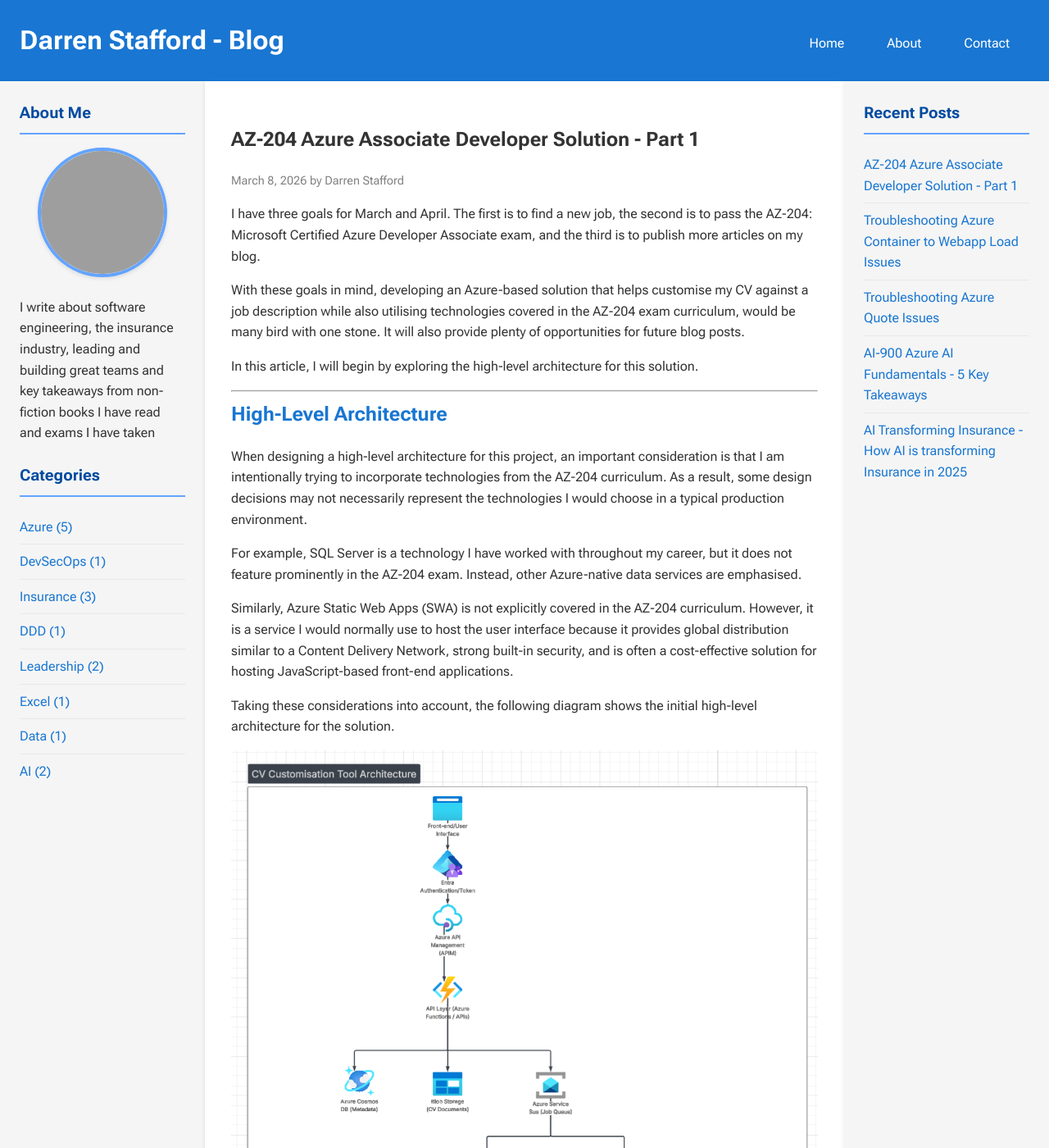
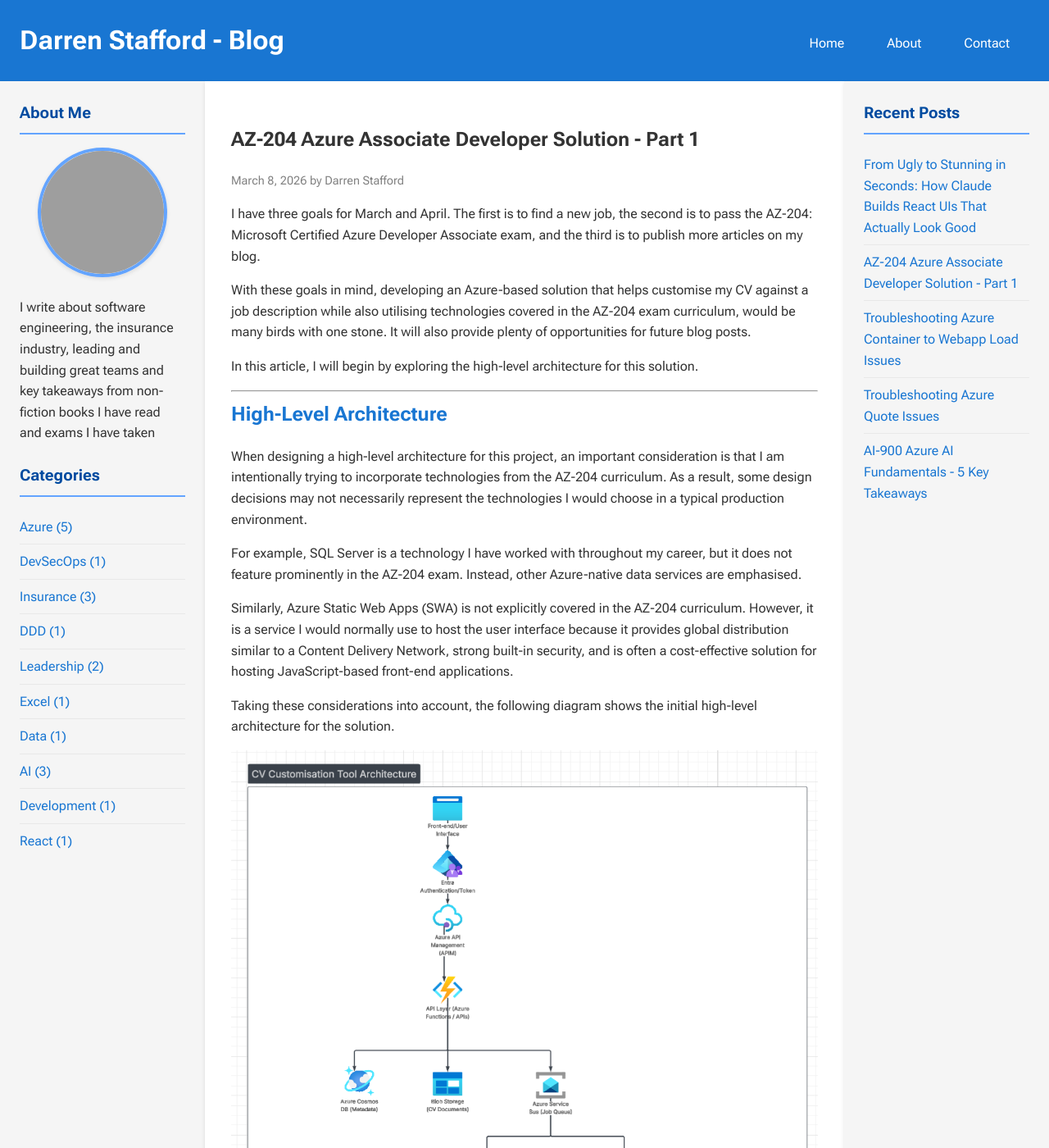
Before and after one commit to dazstaffs/blog, a Jekyll site: the page built from _posts/2026-03-08-AZ-204SolutionDesign.md, in a window 1280 px wide and 1400 px high. Shown: the whole window at 82% size. Built offline with Jekyll 4.4.1, drawn with Linux system fonts in a browser that asks for light colours; part of the change alters nothing that is shown; some of the changed text lies outside the part shown; grey boxes are pictures that could not be loaded.

Commit message:
Fixed a spelling mistake in my last post and added a new post on claude's ability to create UIs

```diff
--- a/_posts/2026-03-08-AZ-204SolutionDesign.md
+++ b/_posts/2026-03-08-AZ-204SolutionDesign.md
@@ -7,7 +7,7 @@ categories: [Azure]
 
 I have three goals for March and April. The first is to find a new job, the second is to pass the AZ-204: Microsoft Certified Azure Developer Associate exam, and the third is to publish more articles on my blog.
 
-With these goals in mind, developing an Azure-based solution that helps customise my CV against a job description while also utilising technologies covered in the AZ-204 exam curriculum, would be many bird with one stone. It will also provide plenty of opportunities for future blog posts.
+With these goals in mind, developing an Azure-based solution that helps customise my CV against a job description while also utilising technologies covered in the AZ-204 exam curriculum, would be many birds with one stone. It will also provide plenty of opportunities for future blog posts.
 
 In this article, I will begin by exploring the high-level architecture for this solution.
 
@@ -47,6 +47,6 @@ As the solution develops and I cover each phase in future blog posts, I will int
 
 This concludes the first post in what will become a series documenting the development of this solution.
 
-I am looking forward to the learning opportunities this project will provide and to sharing that journey through future articles. In the next post, I will begin building the front-end user interface.
+I am looking forward to the learning opportunities this project will provide and to sharing that journey through future blog posts. In the next post, I will begin building the front-end user interface.
 
 If you have any thoughts on this initial design, I would welcome your feedback. Please feel free to get in touch via LinkedIn, email, or any of the other channels listed on my contact page.
--- /dev/null
+++ b/_posts/2026-03-11-Claude-React-UI.md
@@ -0,0 +1,119 @@
+---
+layout: post
+title: "From Ugly to Stunning in Seconds: How Claude Builds React UIs That Actually Look Good"
+date: 2026-03-11
+categories: [AI, Development, React]
+---
+
+I'll be honest with you: I went in as a skeptic.
+
+Like a lot of people building products right now, I've been on a tour of AI tools promising to turn prompts into polished interfaces. The pitch is always the same — describe what you want, hit enter, ship it. The reality? Usually a half-finished layout, generic color palettes, and the kind of UI that screams "AI-generated" before a user even clicks anything.
+
+So when Claude built me a fully functional, genuinely attractive React component — and then transformed a screenshot of a genuinely ugly UI into something I'd actually ship — I sat up and paid attention. This is what I found.
+
+---
+
+## The Problem With AI-Generated UIs (Until Now)
+
+Most AI tools that claim to build UIs fall into one of two failure modes.
+
+The first is the "I'll tell you what to do" problem. Ask ChatGPT to build a UI and, more often than not, you'll get a wall of instructions. Step 1: install Tailwind. Step 2: create a new component. Step 3: apply these classes. That's useful documentation, not a finished product. You're still doing all the work.
+
+The second is the "half a UI" problem. Dedicated UI tools like Uizard make a lot of promises, but in my testing they generated partial interfaces — placeholders where components should be, layouts that broke the moment you added real content, or designs that looked fine in isolation but fell apart as a cohesive product.
+
+Neither approach actually helps you ship. What you need is an AI that writes complete, production-grade code and understands design deeply enough to make good aesthetic choices autonomously.
+
+---
+
+## What Claude Does Differently
+
+Claude approaches UI generation the way a good designer-developer hybrid would. Before writing a line of code, it reads the context: Who is this for? What's the tone? What does this interface need to communicate? Then it commits to an aesthetic direction and executes it completely.
+
+Here's what that looks like in practice:
+
+- Typography that actually serves the design. Claude avoids the generic defaults (Arial, Inter, Roboto) that make AI output feel interchangeable. Instead, it pairs display fonts with body fonts intentionally, matching character to context.
+- Color palettes with a point of view. Not purple gradients on white. Not safe neutrals. Actual committed color choices — dominant hues with sharp accents — that give an interface personality.
+- Motion that earns its place. Subtle animations on load, micro-interactions on hover, staggered reveals — the kind of polish that separates a product that feels alive from one that feels static.
+- Mobile compatibility out of the box. Every UI Claude produces is responsive by default. It's not an afterthought — the layouts, spacing, and interactions work across screen sizes from the first generation, without a separate round of "now make it mobile-friendly."
+- Complete, runnable code. Not instructions. Not scaffolding. A working React component you can drop straight into your project.
+
+---
+
+## Test 1: Build Me Something Beautiful
+
+My first test was open-ended. I gave Claude a brief description of what I needed — a dashboard component for a SaaS product — and asked it to build something worth looking at. No design specs. No Figma file. Just a prompt.
+
+The result was not generic. Claude chose a refined dark-mode aesthetic with warm amber accents, used a distinctive serif display font for the headline metrics, and structured the layout with generous negative space that made the data breathe. The component had hover states, animated counters, and a sidebar that responded to interaction — all in a single file, using Tailwind utility classes.
+
+More importantly, it felt *designed*. Not assembled — designed. That's the difference that's hard to quantify but impossible to miss.
+
+![Image]({{ site.baseurl }}/assets/images/ClaudeBuildFromScratch.jpg)
+
+---
+
+## Test 2: Fix This Ugly UI
+
+The second test was more demanding: I uploaded a screenshot of a genuinely bad interface. We're talking inconsistent spacing, clashing colors, a font hierarchy that communicated nothing, and a layout that made it hard to find anything. The kind of UI that's functional but painful.
+
+I asked Claude to rebuild it. Not to describe how to improve it. To actually rebuild it.
+
+What came back was a complete redesign that preserved all the functionality of the original while fixing every aesthetic problem. Claude diagnosed the issues systematically — the visual hierarchy was inverted, the color use was creating noise rather than signal, the spacing was inconsistent at every breakpoint — and addressed each one in code. The result was something I'd actually be proud to show to users.
+
+![Image]({{ site.baseurl }}/assets/images/ClaudeUglyBefore.png)
+![Image]({{ site.baseurl }}/assets/images/ClaudeUglyAfter.jpg)
+
+---
+
+## Why This Matters for Builders
+
+There's a version of this that's just a neat demo. But for anyone actually building products, Claude's UI generation capability has real implications for how you work.
+
+Design used to be a bottleneck. You had an idea, you needed a designer to make it look credible, you waited. Or you used a template and your product looked like everyone else's template. Or you shipped something ugly and hoped the functionality would carry it.
+
+Claude collapses that bottleneck — not by lowering the bar, but by raising the floor. The output isn't "good enough for a prototype." It's genuinely good. Distinct. Considered. The kind of work that previously required someone with both design taste and React fluency sitting in the same seat.
+
+For solo founders, small teams, and anyone who's ever shipped a UI and quietly been embarrassed by it — that's a meaningful shift.
+
+---
+
+## The Honest Caveats: UI Is Only One Layer
+
+Here's where I need to be straight with you, because this is the part most AI hype articles skip.
+
+A stunning React UI is the front door of a system. What's behind that door — the actual architecture that makes a product production-ready — is an entirely different challenge. And it's one that AI-generated interfaces don't solve on their own.
+
+Building a real system means grappling with:
+
+- Authentication and authorisation — who can access what, and how do you enforce it securely at every layer, not just the UI?
+- Resilience — what happens when a service fails, a network call times out, or a database goes down? A beautiful UI that surfaces a blank screen under load isn't production-ready.
+- Scalability — can your architecture handle ten users? Ten thousand? Will it cost you a fortune to find out it can't?
+- Observability — can you see what your system is doing in production? Logs, metrics, traces, alerting — without these, you're flying blind when things go wrong.
+- Cloud infrastructure knowledge — deploying, managing, and optimising on AWS, GCP, or Azure requires expertise that goes far beyond what any UI generator touches.
+
+AI tools like Claude dramatically accelerate the interface layer of product development. That's genuinely valuable — and genuinely limited. The systems thinking, the architecture decisions, the security posture — those still require experienced engineers who understand how pieces fit together at scale.
+
+---
+
+## Working With a Legacy System? Let's Talk.
+
+A lot of organisations are sitting on legacy systems that work — just about — but are costly to maintain, impossible to extend, and quietly accumulating technical debt that will one day be a crisis. The UI is often the most visible symptom: clunky, outdated, frustrating to use. But the real problem is deeper.
+
+If that sounds familiar, I'd love to hear about it. Rebuilding legacy systems — with modern architecture, proper auth, cloud-native infrastructure, and yes, interfaces worth using — is exactly the kind of work I do. Claude helps me move faster on the UI layer. The rest comes from experience.
+
+**Reach out and let's talk about what a rebuild could look like for your system.**
+
+---
+
+## Final Thoughts
+
+The AI tool landscape for UI generation is full of half-solutions. Tools that tell you what to do instead of doing it. Tools that start but don't finish. Tools that produce technically correct code that's aesthetically embarrassing.
+
+Claude does something different. It treats UI generation as a design problem, not just a code generation problem — and it solves both simultaneously. The result is interfaces that are complete, functional, and genuinely worth looking at.
+
+Just remember: a great front door is only the beginning. What's behind it still takes real engineering.
+
+If you've been frustrated by the gap between what AI UI tools promise and what they deliver, it's worth spending an hour with Claude. What surprised me wasn't that it could build a UI. It was that it could build one I was genuinely proud of.
+
+---
+
+*Try it yourself: Claude is available at [claude.ai](https://claude.ai). Describe your UI, upload a screenshot, or paste your existing component — and see what comes back.*
```
Also changed, not shown: assets/images/ClaudeBuildFromScratch.jpg (added), assets/images/ClaudeUglyAfter.jpg (added), assets/images/ClaudeUglyBefore.png (added).
